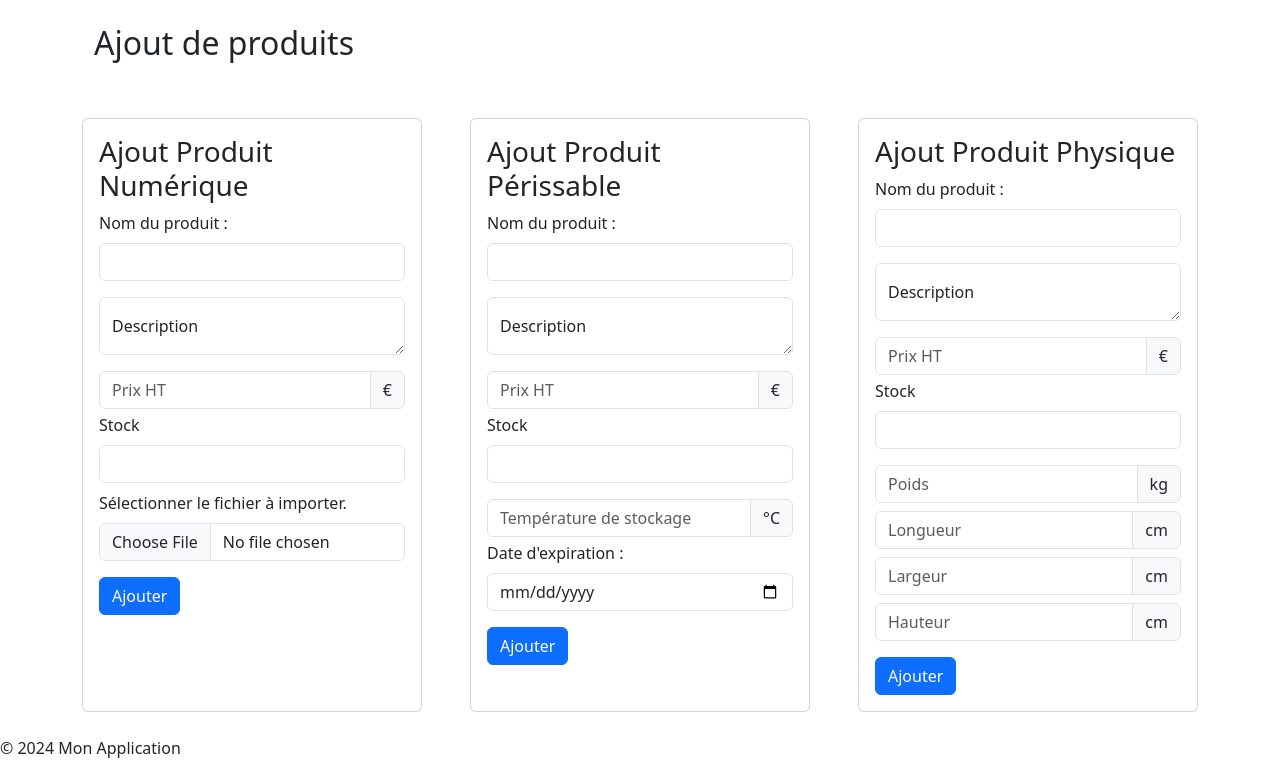
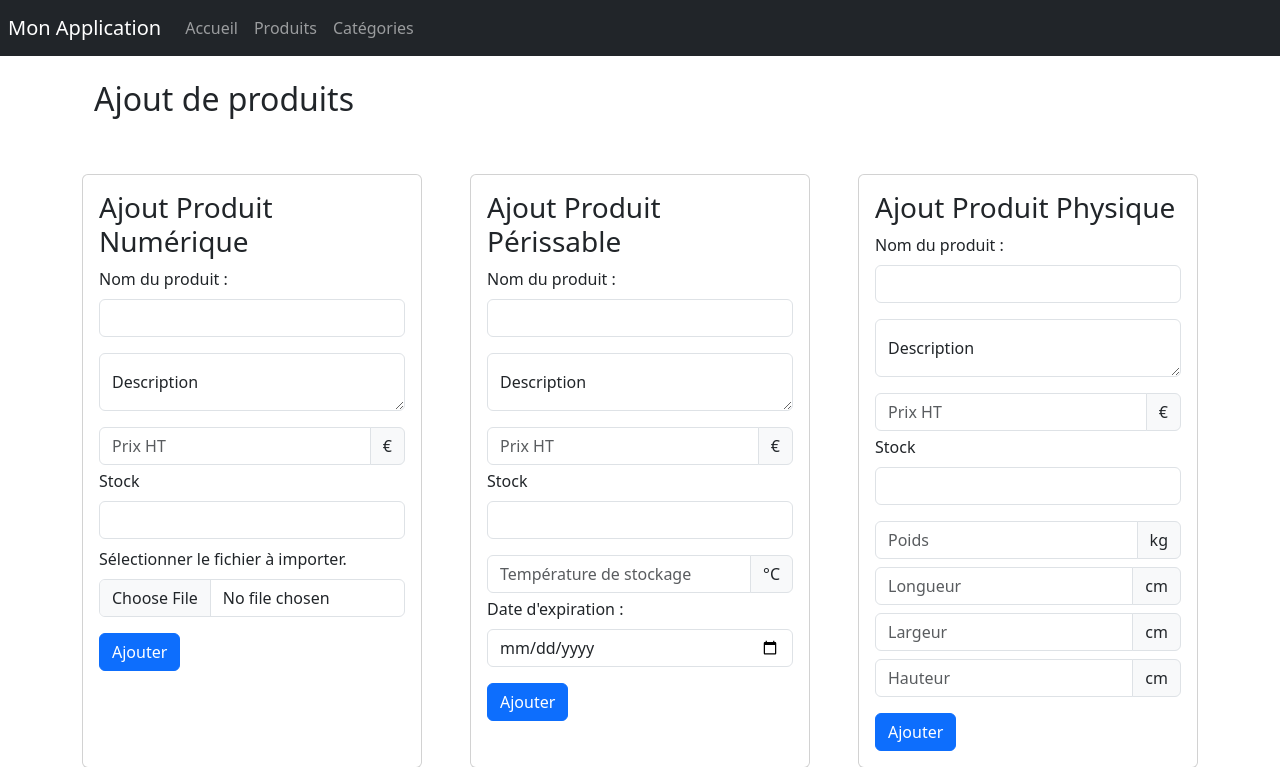
Before and after one commit to CharlesDevif/php-objet, a PHP site: template projet-vente-en-ligne/src/Views/home/index.php in a window 1280 px wide. Shown: the top 767 px of the page. Run offline with PHP 8.4, Linux system fonts and the light colour scheme; the template is opened without the code that fills it, so the values that code supplies are empty.

Commit message:
💄 Ajout navbar

```diff
--- a/projet-vente-en-ligne/src/Views/default.php
+++ b/projet-vente-en-ligne/src/Views/default.php
@@ -10,7 +10,25 @@
 
 <body>
     <header>
-        <!-- Ajoutez un menu de navigation si nécessaire -->
+        <nav class="navbar navbar-expand-lg navbar-dark bg-dark px-2">
+            <a class="navbar-brand" href="/projet-vente-en-ligne/">Mon Application</a>
+            <button class="navbar-toggler" type="button" data-toggle="collapse" data-target="#navbarText" aria-controls="navbarText" aria-expanded="false" aria-label="Toggle navigation">
+                <span class="navbar-toggler-icon"></span>
+            </button>
+            <div class="collapse navbar-collapse" id="navbarText">
+                <ul class="navbar-nav mr-auto">
+                    <li class="nav-item active">
+                        <a class="nav-link" href="/projet-vente-en-ligne/">Accueil</a>
+                    </li>
+                    <li class="nav-item">
+                        <a class="nav-link" href="/projet-vente-en-ligne/produit">Produits</a>
+                    </li>
+                    <li class="nav-item">
+                        <a class="nav-link" href="/projet-vente-en-ligne/categorie">Catégories</a>
+                    </li>
+                </ul>
+            </div>
+        </nav>
     </header>
 
     <main>
```
